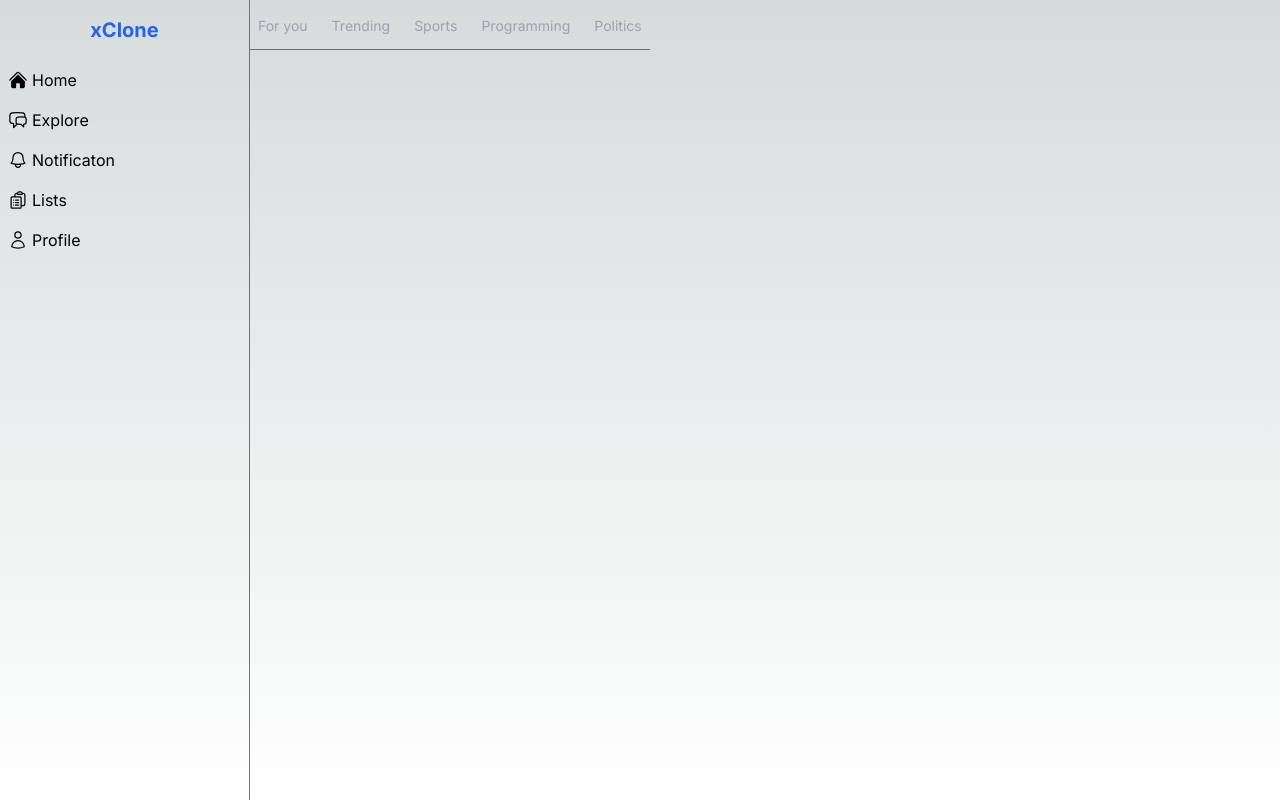
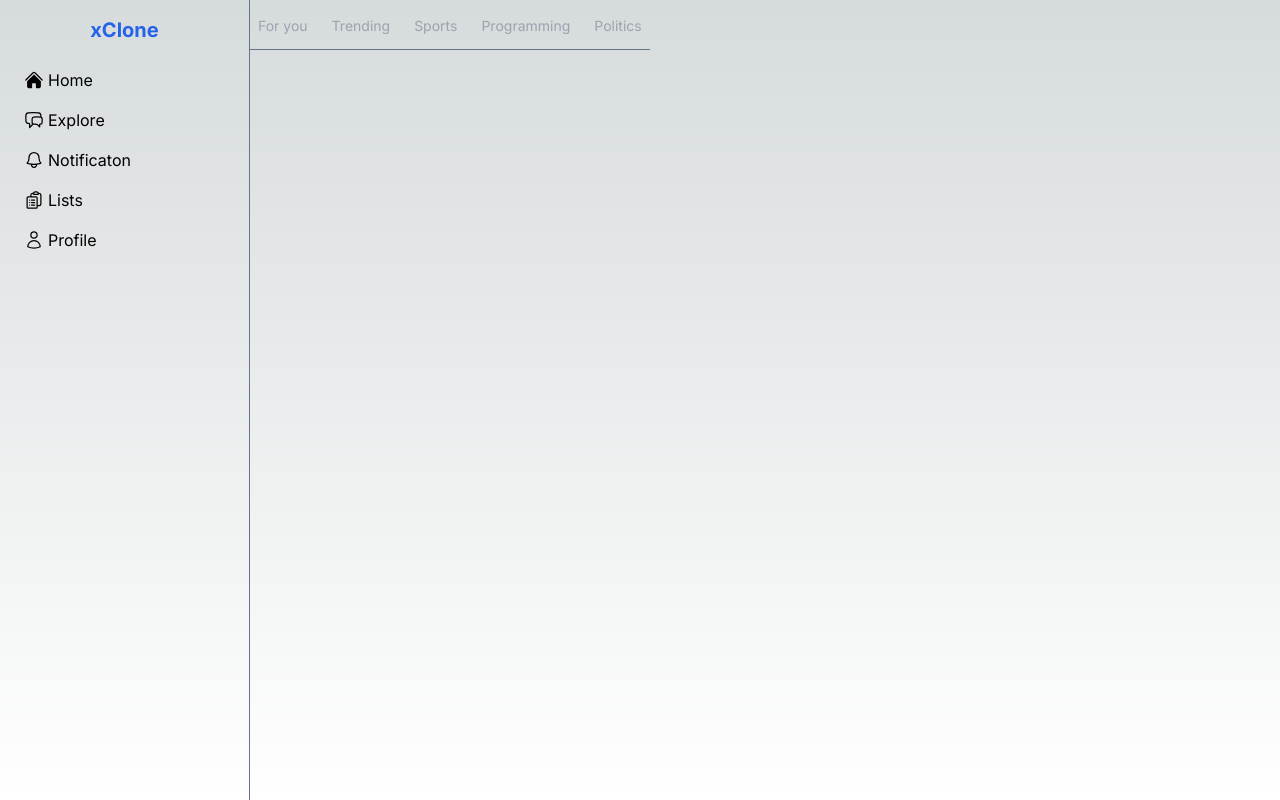
Before and after one commit to ashsajal1/xclone, a Next.js app: page / in a window 1280 px wide. Built offline with nearby package versions, Linux system fonts and the light colour scheme.

Commit message:
add margin in nav item

```diff
--- a/src/components/left-sidebar.tsx
+++ b/src/components/left-sidebar.tsx
@@ -16,7 +16,8 @@ export default function LeftSideBar() {
       </div>
       <div>
         {navItems.map(nav => (
-          <div key={nav.name} onClick={() => handleSelectItem(nav.name)} className='p-2 cursor-pointer flex items-center justify-start w-full hover:bg-slate-500 rounded gap-1'>
+          <div className="mx-4" key={nav.name}>
+            <div onClick={() => handleSelectItem(nav.name)} className='p-2 cursor-pointer flex items-center justify-start w-full hover:bg-slate-500 rounded gap-1'>
             {/* <HomeIcon className='h-5 w-5' />
             <HomeIconSolid className='h-5 w-5' /> */}
             {selectedItem === nav.name ? (
@@ -26,6 +27,8 @@ export default function LeftSideBar() {
             )}
             <span>{nav.name}</span>
           </div>
+          </div>
+
         ))}
 
         {/* <div className='p-2 cursor-pointer flex items-center justify-center w-full hover:bg-slate-500 rounded gap-1'>
```
